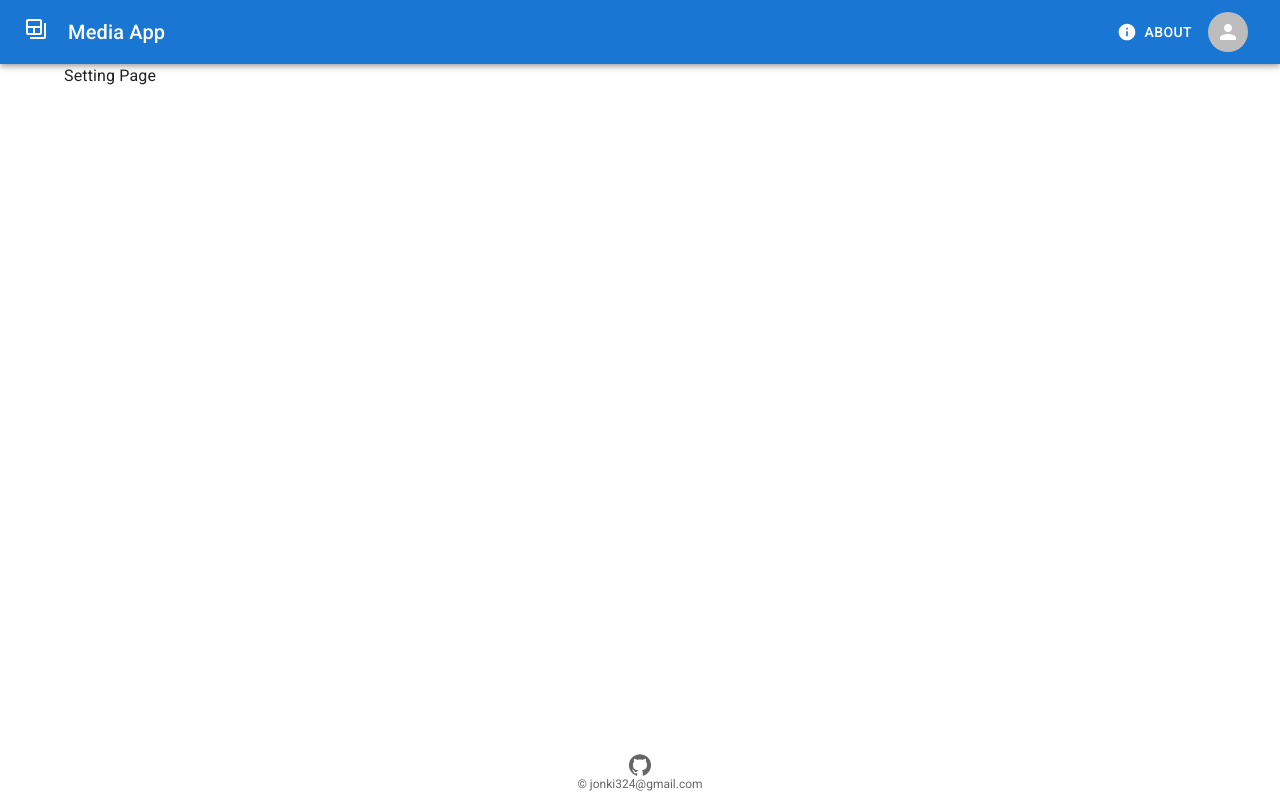
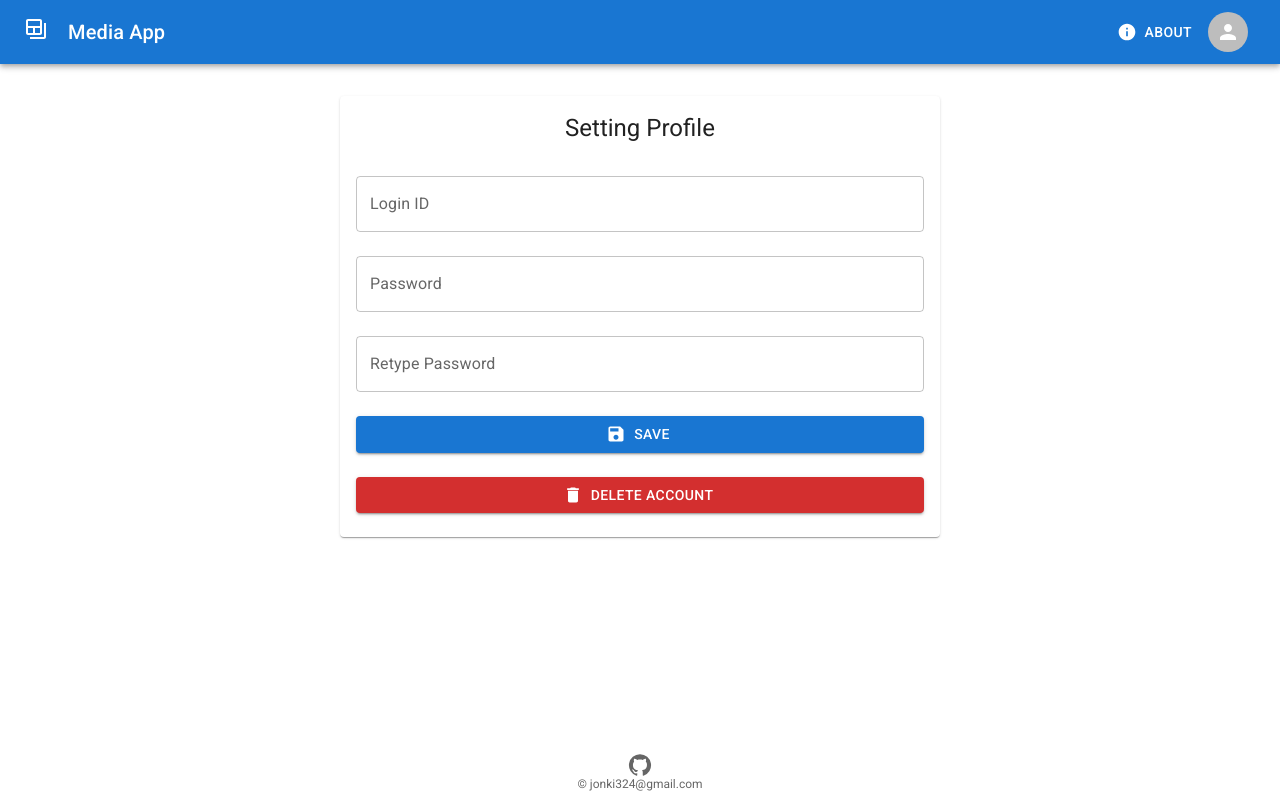
Before and after one commit to jonki324/media-app, a React (Create React App) app in the folder frontend/client/: page /setting in a window 1280 px wide. Built offline with nearby package versions, Linux system fonts and the light colour scheme.

Commit message:
ダミーSettingページ作成

```diff
--- a/frontend/client/src/features/Setting/SettingPage.tsx
+++ b/frontend/client/src/features/Setting/SettingPage.tsx
@@ -1,8 +1,55 @@
 import React from 'react';
+import { Card, CardContent, CardHeader, Grid, TextField, Button } from '@mui/material';
+import { Save, Delete } from '@mui/icons-material';
 import Layout from '../../components/Layout/Layout';
 
 const SettingPage: React.FC = () => {
-  return <Layout>Setting Page</Layout>;
+  return (
+    <Layout>
+      <Grid container justifyContent="center" pt={4} textAlign="center">
+        <Grid item maxWidth="sm">
+          <Card>
+            <CardHeader title="Setting Profile" />
+            <CardContent>
+              <Grid container spacing={3}>
+                <Grid item xs={12}>
+                  <TextField id="loginId" label="Login ID" variant="outlined" fullWidth />
+                </Grid>
+                <Grid item xs={12}>
+                  <TextField
+                    type="password"
+                    id="password"
+                    label="Password"
+                    variant="outlined"
+                    fullWidth
+                  />
+                </Grid>
+                <Grid item xs={12}>
+                  <TextField
+                    type="password"
+                    id="repassword"
+                    label="Retype Password"
+                    variant="outlined"
+                    fullWidth
+                  />
+                </Grid>
+                <Grid item xs={12}>
+                  <Button variant="contained" startIcon={<Save />} fullWidth>
+                    Save
+                  </Button>
+                </Grid>
+                <Grid item xs={12}>
+                  <Button variant="contained" startIcon={<Delete />} color="error" fullWidth>
+                    Delete Account
+                  </Button>
+                </Grid>
+              </Grid>
+            </CardContent>
+          </Card>
+        </Grid>
+      </Grid>
+    </Layout>
+  );
 };
 
 export default SettingPage;
```
